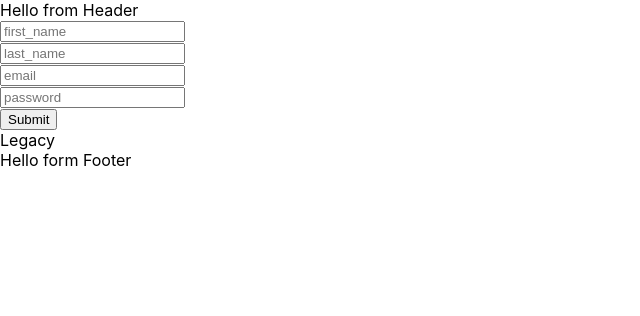
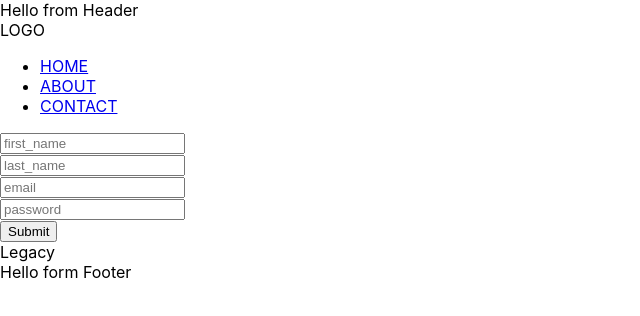
Before and after one commit to zicna/job-skill-hunt-frontend, a React (Create React App) app: page /legacy in a window 1280 px wide. Shown: the top 316 px of the page, without its empty margins (0-640 px from the left). Built offline with nearby package versions, Linux system fonts and the light colour scheme.

Commit message:
include NavBar component into MainContainer

```diff
--- a/src/containers/MainContainer.js
+++ b/src/containers/MainContainer.js
@@ -1,14 +1,17 @@
 import React from 'react'
+import NavBar from '../components/NavBar'
 
 import FormContainer from './FormContainer'
 import RoutesContainer from './RoutesContainer'
 
 const MainContainer = () => {
   return (
-  <div className='container'>
+    <div className="container">
+      <NavBar />
       <FormContainer />
-      <RoutesContainer/>
-  </div>)
+      <RoutesContainer />
+    </div>
+  )
 }
 
 export default MainContainer
--- a/src/containers/RoutesContainer.js
+++ b/src/containers/RoutesContainer.js
@@ -2,7 +2,6 @@ import React from "react";
 import {Switch, Route, Redirect} from 'react-router-dom'
 
 import {loggedIn} from '../helpers/AuthHelpers'
-
 
 import Home from '../pages/Home'
 import About from '../pages/About'
```
